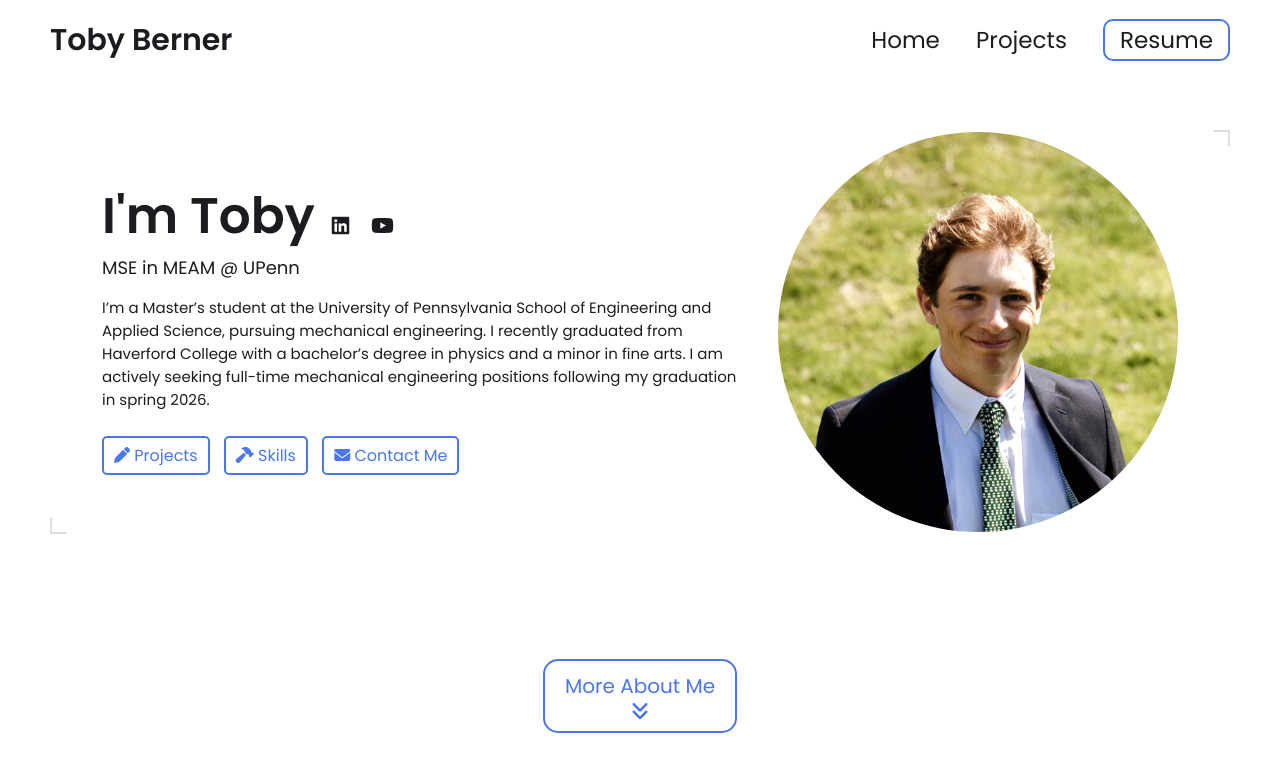
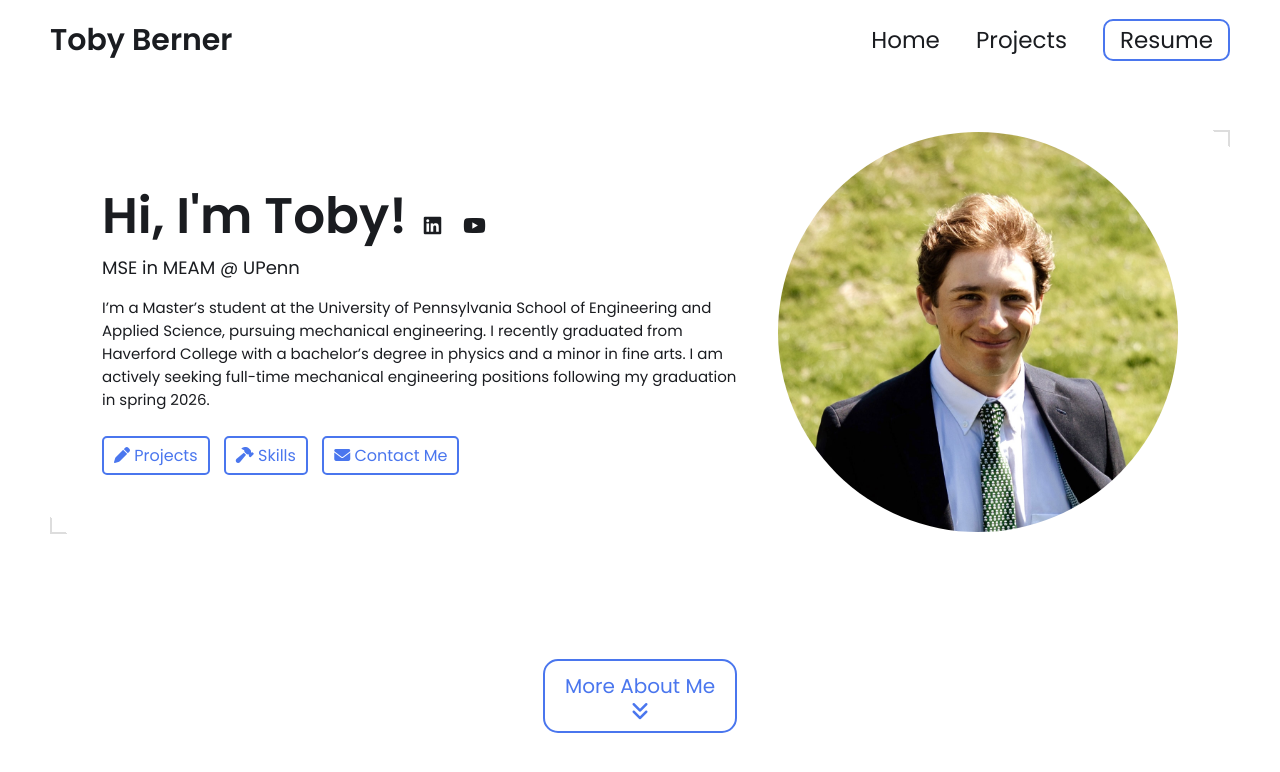
Before and after one commit to tdberner/tdberner.github.io, a Jekyll site: the page built from index.html, in a window 1280 px wide and 900 px high. Shown: the top 772 px of the window. Built offline with Jekyll 4.4.1, drawn with Linux system fonts in a browser that asks for light colours.

Commit message:
Update hero.html

```diff
--- a/_includes/hero.html
+++ b/_includes/hero.html
@@ -4,7 +4,7 @@
     <div class="group">
         <div class="text">
             <h2>
-                I'm {{ site.name | split: ' ' | first }}
+                Hi, I'm {{ site.name | split: ' ' | first }}!
                 {% if site.external-links %}
                 <span class="external-links">
                     {% assign platforms = "linkedin,github,youtube" | split: "," %}
```
